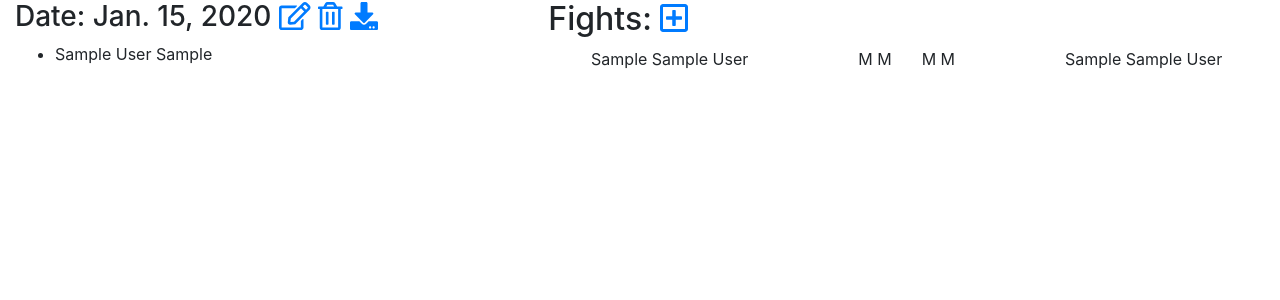
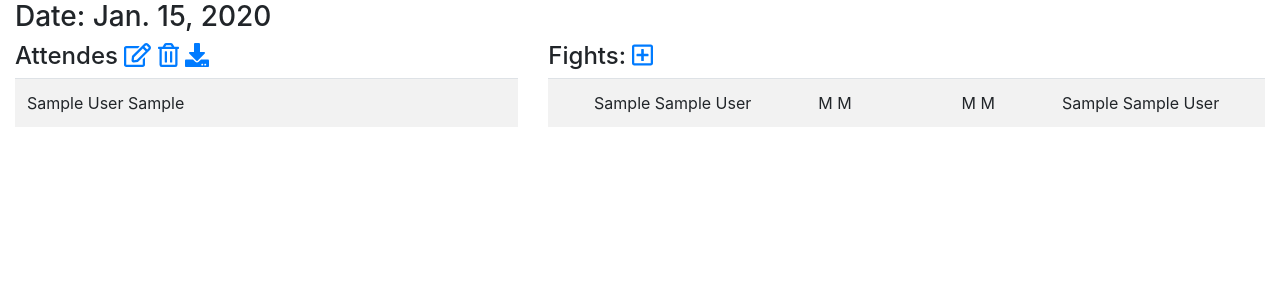
Before and after one commit to hanbei/kdmanager, a Django app: page /training/1 in a window 1280 px wide. Shown: the part 56-356 px from the top of the page. Run offline with Django 3.2, Linux system fonts and the light colour scheme; a user stored in the database is signed in; tables that the repository leaves empty hold one stand-in row (values such as "Sample post"); some libraries are stand-ins or nearby versions.

Commit message:
Update training detail view

```diff
--- a/kader/templates/kader/training_detail.html
+++ b/kader/templates/kader/training_detail.html
@@ -2,10 +2,15 @@
 
 {% block content %}
 <div class="row">
-    <div class="col-md-5">
-        {% if training %}
+    {% if training %}
+    <div class="col-md-12">
         <h3>
             Date: {{ training.date }}
+        </h3>
+    </div>
+    <div class="col-md-5">
+        <h4>
+            Attendes
             {% if perms.kader.change_training %}
             <a href="{% url 'training_edit' training.id %}"><i class="far fa-edit"></i></a>
             {% endif %}
@@ -13,27 +18,30 @@
             <a href="{% url 'training_delete' training.id %}"><i class="far fa-trash-alt"></i></a>
             {% endif %}
             <a href="{% url 'training_csv' training.id %}"><i class="fas fa-download"></i></a>
-        </h3>
-        <ul>
+        </h4>
+        <table class="table table-striped">
             {% for member in training.attended.all %}
-            <li>
-                {{ member.name }} {{ member.first_name }}
-            </li>
+            <tr>
+                <td>
+                    {{ member.name }} {{ member.first_name }}
+                </td>
+            </tr>
             {% endfor %}
-        </ul>
+        </table>
     </div>
     <div class="col-md-7">
-        <h2>Fights: {% if perms.kader.add_fight %}
+        <h4>
+            Fights: {% if perms.kader.add_fight %}
             <a href="{% url 'fight_create' training.id %}"><i class="far fa-plus-square"></i></a>
             {% endif %}
-        </h2>
-        <table>
+        </h4>
+        <table class="table table-striped">
             {% for fight in training.fights.all %}
             <tr>
                 <td class="col-md-3 text-right">
                     {{ fight.white.first_name }} {{ fight.white.name }}
                 </td>
-                <td class="col-md-2 text-right">
+                <td class="col-md-2 text-center">
                     {% if fight.white_point_two %}
                     {{ fight.white_point_two }}
                     {% else %}
@@ -45,7 +53,7 @@
                     &nbsp;
                     {% endif %}
                 </td>
-                <td class="col-md-2 text-left">
+                <td class="col-md-2 text-center">
                     {% if fight.red_point_one %}
                     {{ fight.red_point_one }}
                     {% else %}
```
